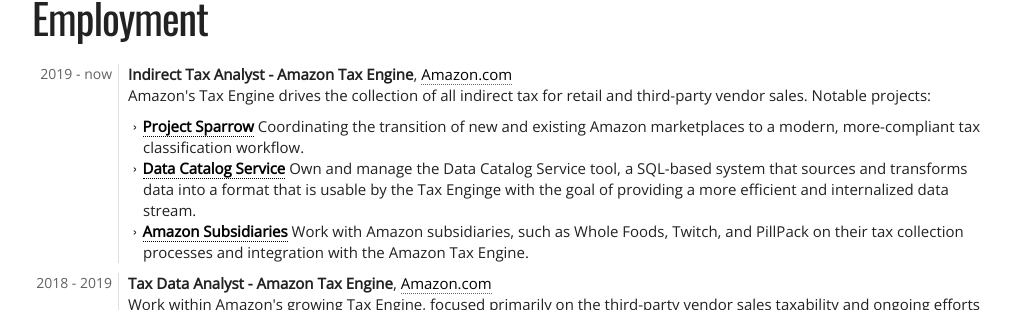
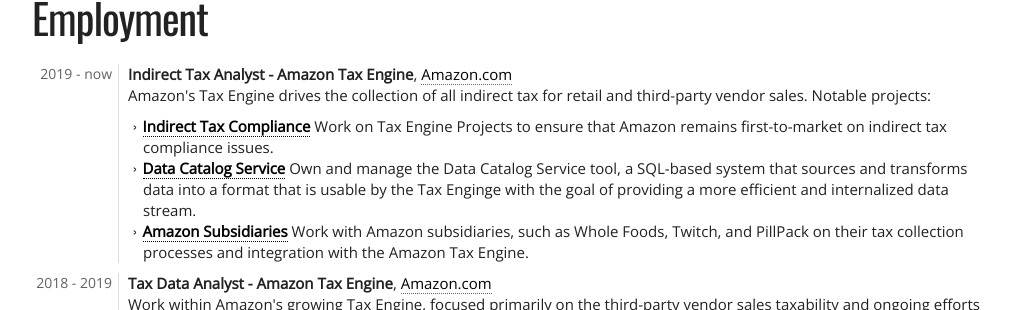
Before and after one commit to barrecan/cv, a Jekyll site: the page built from index.html, in a window 1280 px wide. Shown: the part 621-931 px from the top of the page, without its empty margins (128-1149 px from the left). Built offline with Jekyll 4.4.1, drawn with Linux system fonts in a browser that asks for light colours; nearby versions of some CDN libraries.

Commit message:
Removed project sparrow mention.

```diff
--- a/_data/cv.yml
+++ b/_data/cv.yml
@@ -21,10 +21,10 @@
     description: >
       Amazon's Tax Engine drives the collection of all indirect tax for retail and third-party vendor sales.
     projects:
-      - title: Project Sparrow
+      - title: Indirect Tax Compliance
         link:
         description: >-
-          Coordinating the transition of new and existing Amazon marketplaces to a modern, more-compliant tax classification workflow.
+          Work on Tax Engine Projects to ensure that Amazon remains first-to-market on indirect tax compliance issues.
       - title: Data Catalog Service
         link:
         description: >-
```
